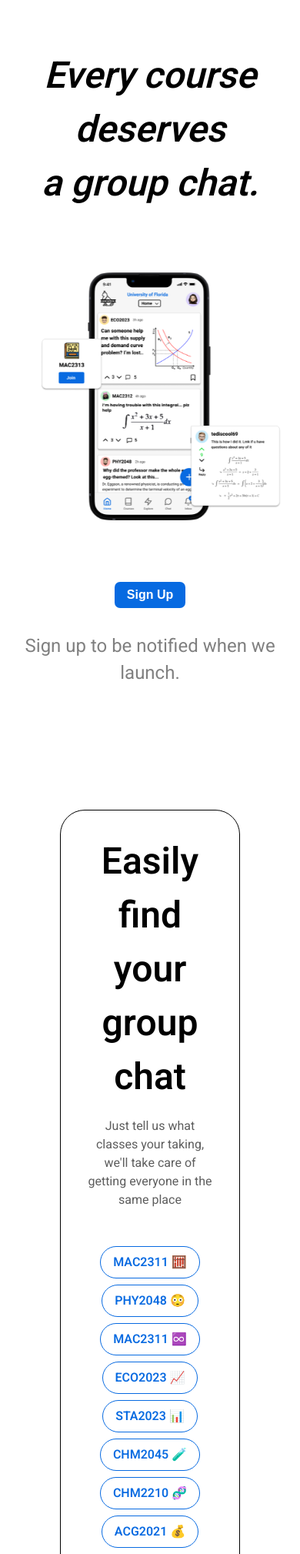
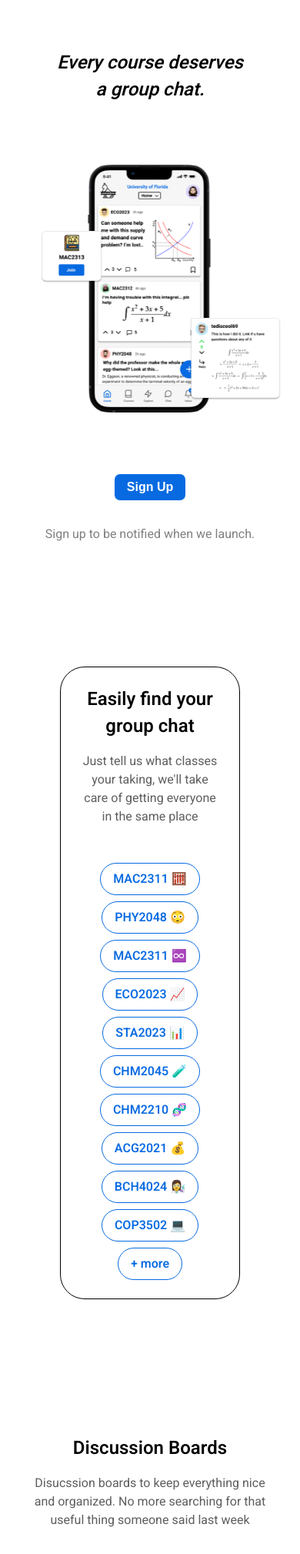
Before and after one commit to Courselynx/landing-page, a Flask app: page / in a window 390 px wide. Shown: the part 100-2119 px from the top of the page at 77% size. Run offline with Flask 3, Linux system fonts and the light colour scheme.

Commit message:
phone styles 3

```diff
--- a/static/css/styles.css
+++ b/static/css/styles.css
@@ -231,10 +231,10 @@ html body section.container button.sign-up {
 
     .big-text {
       margin: 0 5px 0 5px;
-      font-size: 3rem;
+      font-size: 1.5rem;
     }
     .box {
-      padding: 1rem;
+      padding: 0.5rem;
     }
     .b {
       gap: 0.5rem;
@@ -256,7 +256,7 @@ html body section.container button.sign-up {
       width: 85%;
     }
     .small-text {
-      font-size: 1.5rem;
+      font-size: 1rem;
     }
 
 }
```
